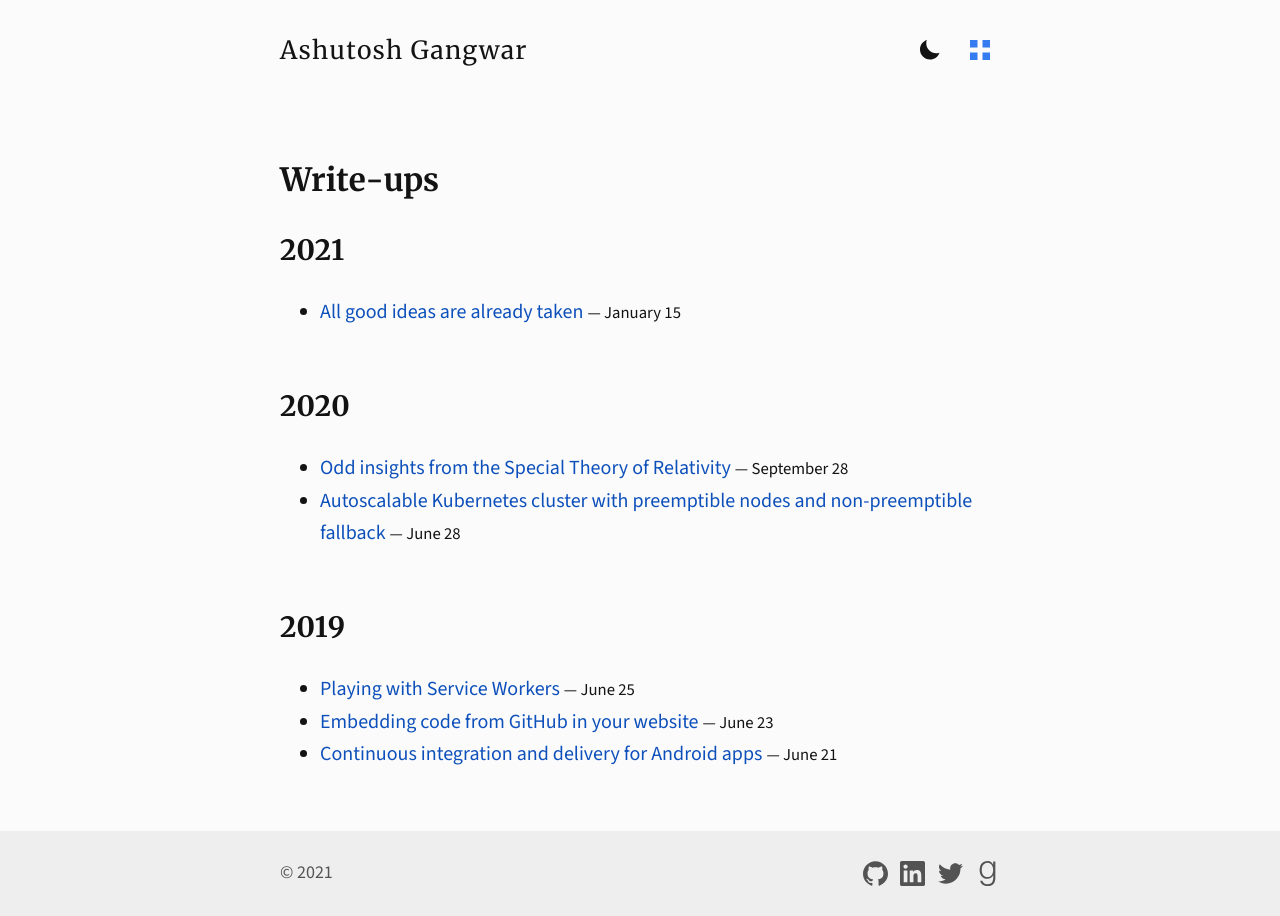
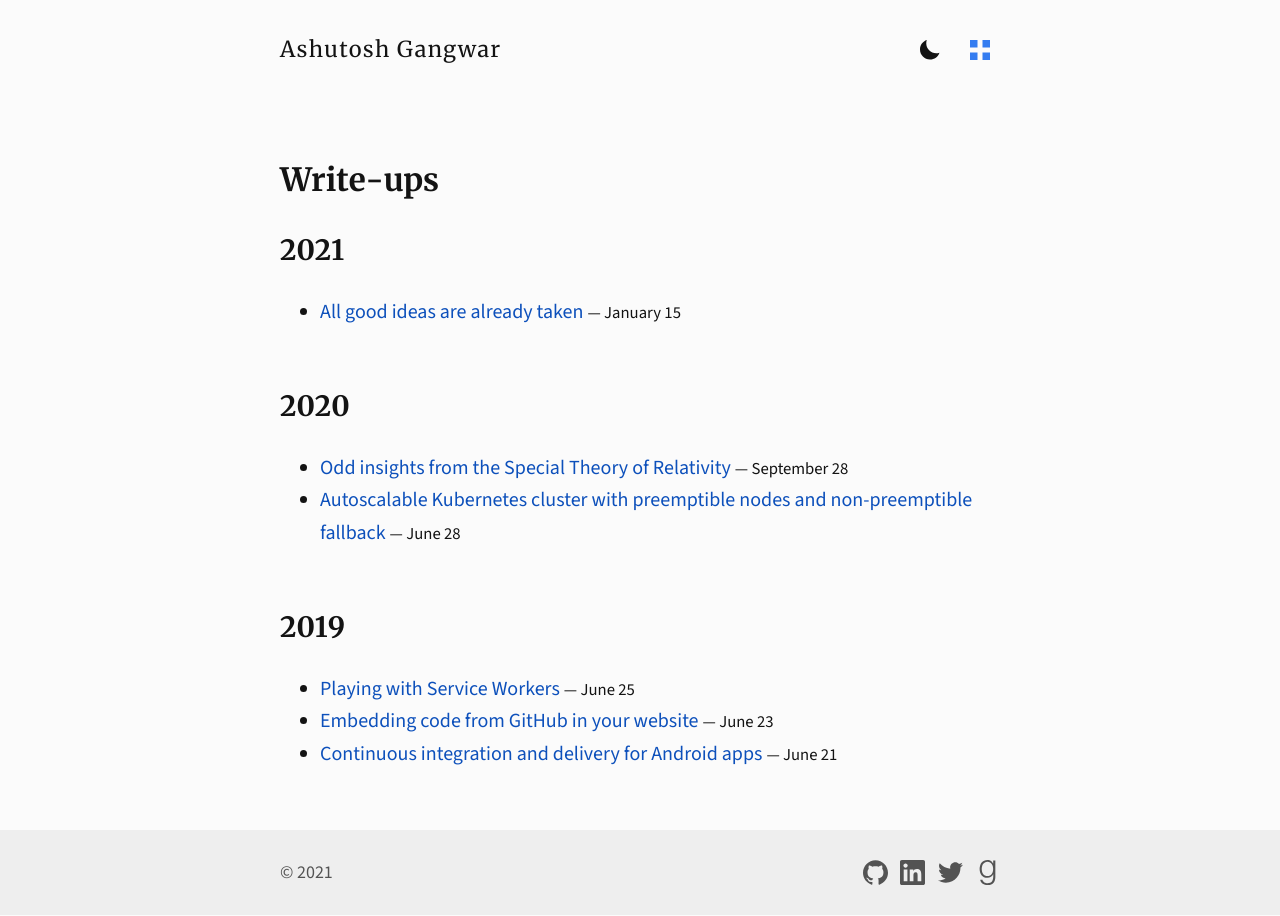
Before and after one commit to ashutoshgngwr/ashutoshgngwr.github.io, a Jekyll site: the page built from index.html, in a window 1280 px wide. Built offline with Jekyll 4.4.1, drawn with Linux system fonts in a browser that asks for light colours.

Commit message:
minor css adjustments

```diff
--- a/_sass/page.scss
+++ b/_sass/page.scss
@@ -107,7 +107,7 @@ header.page-header {
 
       @extend %font-family-serif;
       font-weight: 400;
-      font-size: 1.25rem;
+      font-size: 1.1rem;
 
       &:hover {
         color: var(--color-primary);
--- a/_sass/resume.scss
+++ b/_sass/resume.scss
@@ -94,6 +94,7 @@ section {
     border-bottom: 1px solid var(--color-text-secondary);
 
     @media print {
+      border-bottom-width: 1pt;
       position: relative;
       page-break-after: avoid;
     }
```
